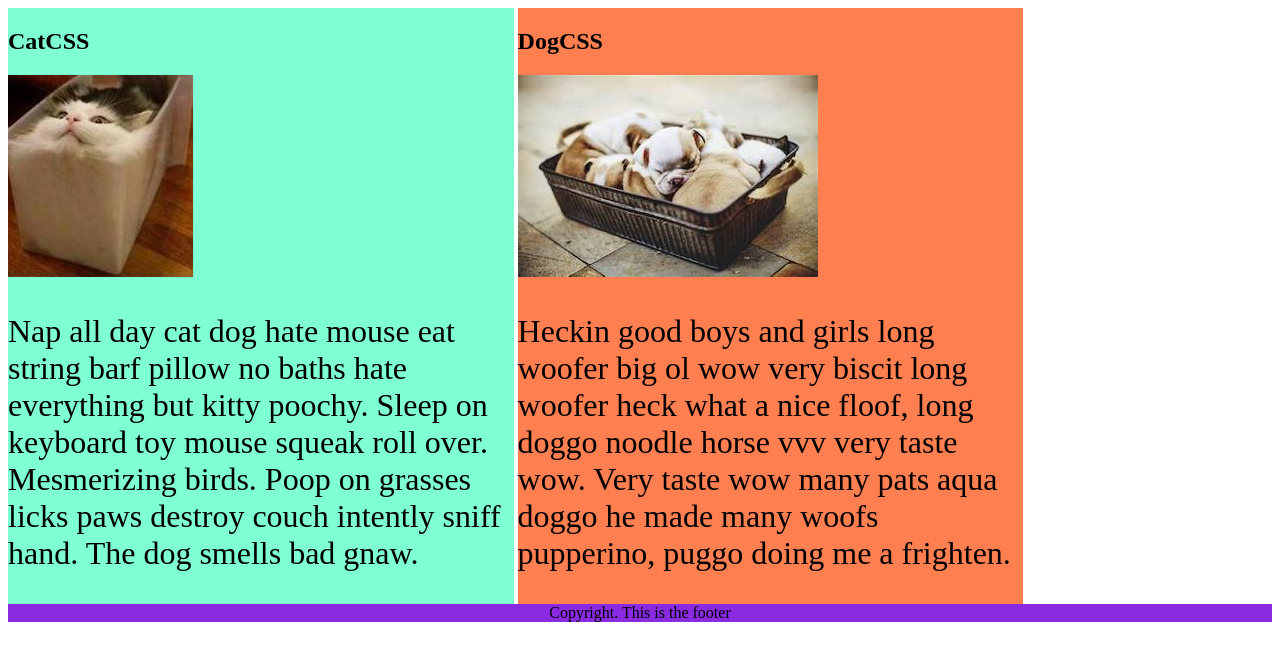
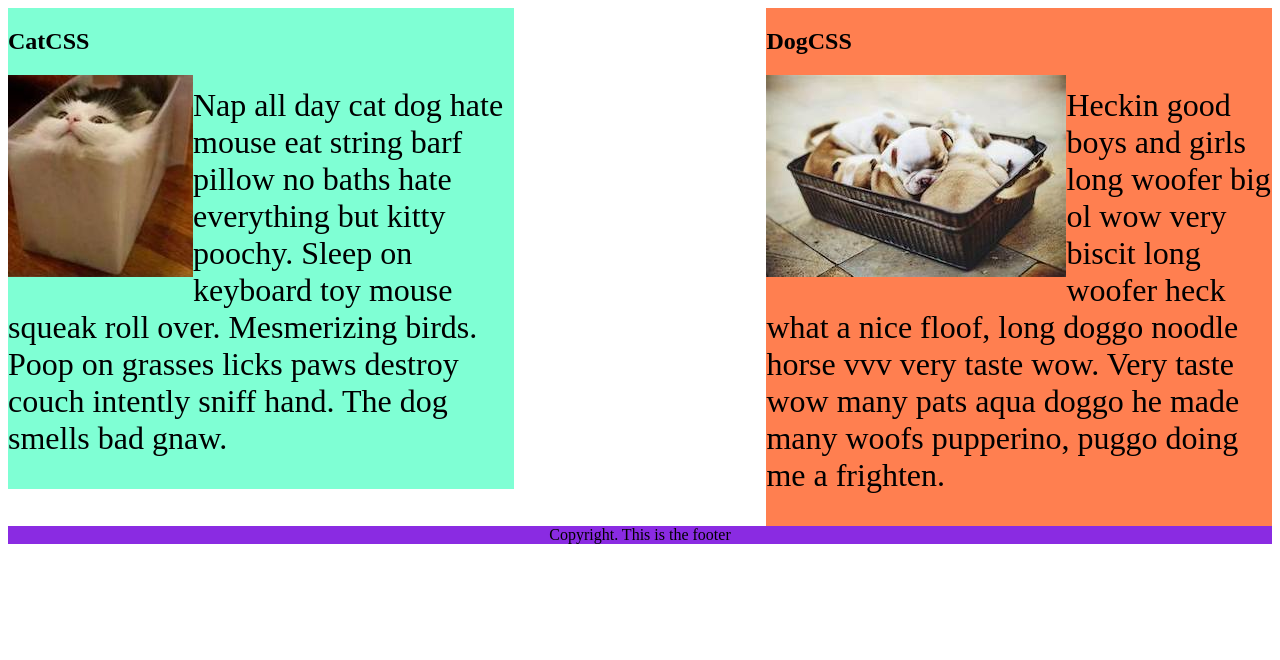
Before and after one commit to wanyulindev/CSS_Float, a plain HTML site: page index.html in a window 1280 px wide. Drawn offline with Linux system fonts and the light colour scheme.

Commit message:
Finished

```diff
--- a/index.html
+++ b/index.html
@@ -21,16 +21,36 @@
 
     .cat {
       background-color: aquamarine;
+      /* text-align: left; */
+      float: left;
     }
 
     .dog {
       background-color: coral;
+      /* text-align: right; */
+      float: right;
     }
 
     footer {
       text-align: center;
       background-color: blueviolet;
     }
+
+    /* .cat img {
+      float: left;
+    } */
+
+    img {
+      float: left;
+    }
+
+    footer {
+      clear: both;
+    }
+
+
+
+
   </style>
 </head>
 
```
